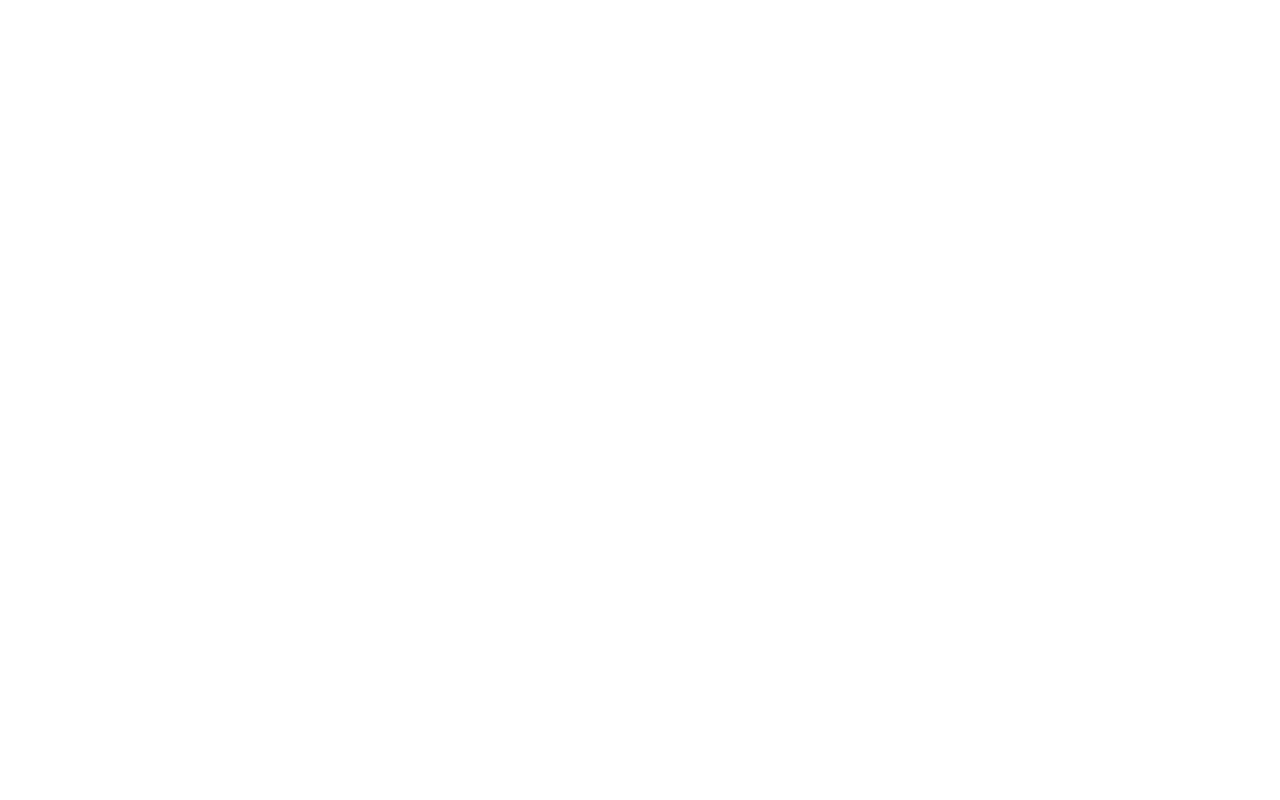
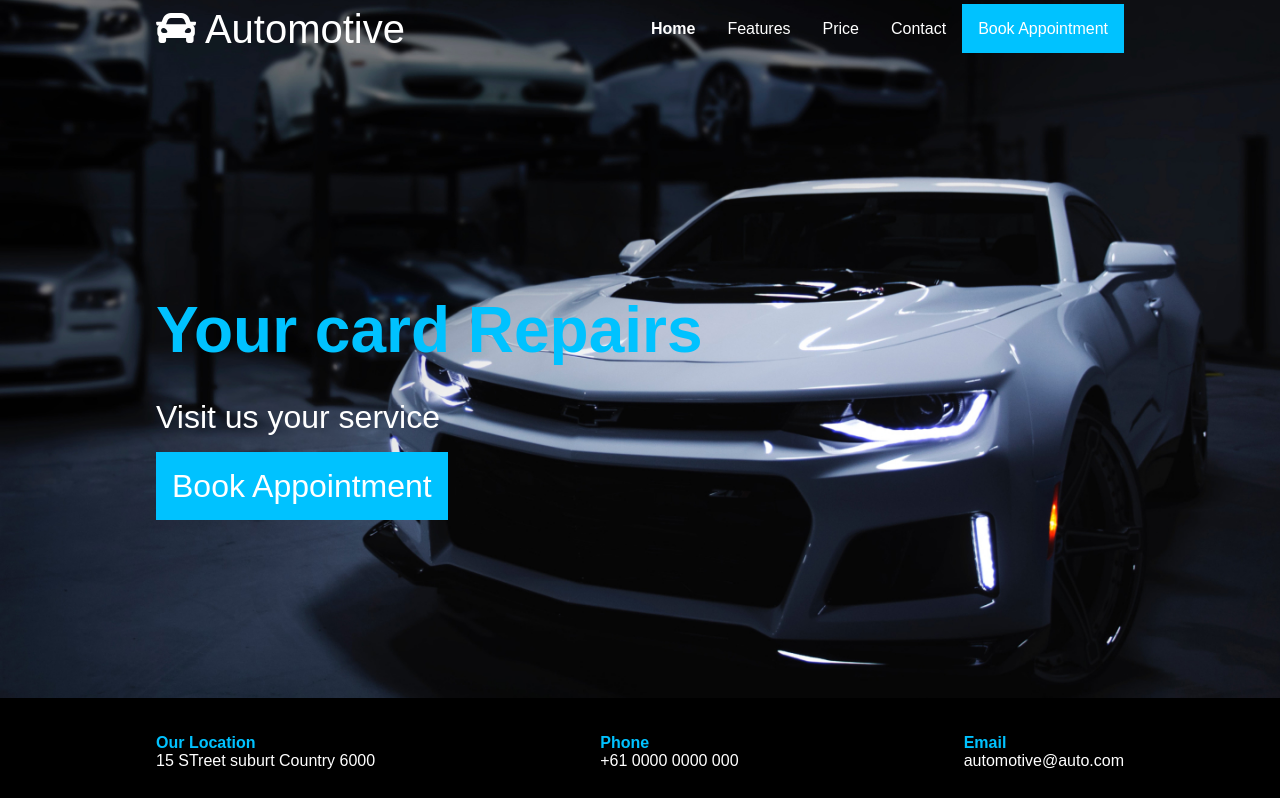
Before and after one commit to qalintana/10websites, a plain HTML site: page automotive-car-design/index.html in a window 1280 px wide. Drawn offline with Linux system fonts and the light colour scheme.

```diff
--- a/automotive-car-design/index.html
+++ b/automotive-car-design/index.html
@@ -3,10 +3,51 @@
   <head>
     <meta charset="UTF-8" />
     <meta name="viewport" content="width=device-width, initial-scale=1.0" />
-    <title>Document</title>
+    <title>Automotive</title>
+    <link
+      rel="stylesheet"
+      href="https://cdnjs.cloudflare.com/ajax/libs/font-awesome/5.14.0/css/all.min.css"
+    />
     <link rel="stylesheet" href="style.css" />
   </head>
   <body>
+    <header>
+      <nav class="container">
+        <div class="logo"><i class="fas fa-car"></i> Automotive</div>
+        <ul>
+          <li><a href="#" class="selected">Home</a></li>
+          <li><a href="#">Features</a></li>
+          <li><a href="#">Price</a></li>
+          <li><a href="#">Contact</a></li>
+          <li><a href="#" class="highlight">Book Appointment</a></li>
+        </ul>
+      </nav>
+
+      <div class="content">
+        <div class="container">
+          <h1>Your card Repairs</h1>
+          <p>Visit us your service</p>
+          <a href="#" class="highlight">Book Appointment</a>
+        </div>
+      </div>
+    </header>
+
+    <footer>
+      <ul class="container">
+        <li>
+          <strong>Our Location</strong>
+          <p>15 STreet suburt Country 6000</p>
+        </li>
+        <li>
+          <strong>Phone</strong>
+          <p>+61 0000 0000 000</p>
+        </li>
+        <li>
+          <strong>Email</strong>
+          <p>automotive@auto.com</p>
+        </li>
+      </ul>
+    </footer>
     <script src="script.js"></script>
   </body>
 </html>
--- a/automotive-car-design/style.css
+++ b/automotive-car-design/style.css
@@ -6,3 +6,117 @@ body {
   font-family: Arial, Helvetica, sans-serif;
   margin: 0;
 }
+
+header {
+  background-image: url('car-bg.jpg');
+  color: white;
+  min-height: calc(100vh - 102px);
+  background-size: cover;
+  flex-direction: column;
+  background-position: center center;
+  display: flex;
+}
+
+.container {
+  max-width: 1000px;
+  width: 100%;
+  margin: 0 auto;
+  padding: 0.25rem 1rem;
+}
+nav {
+  display: flex;
+  justify-content: space-between;
+  align-items: center;
+  padding: 1rem;
+}
+
+nav .logo {
+  font-size: 2.5rem;
+}
+
+nav ul {
+  display: flex;
+  list-style: none;
+  padding: 0;
+}
+
+nav li a {
+  color: white;
+  padding: 1rem;
+  text-decoration: none;
+}
+
+.selected {
+  font-weight: bold;
+}
+
+.highlight {
+  background-color: #00c2ff;
+  color: #fff;
+  text-decoration: none;
+  padding: 1rem;
+}
+
+.content {
+  margin: auto 0;
+  font-size: 2rem;
+  max-width: 100%;
+}
+
+.container h1 {
+  color: #00c2ff;
+  margin-bottom: 0;
+}
+
+footer {
+  height: 100px;
+  background-color: #000;
+  color: #fff;
+  padding: 2rem;
+}
+
+footer ul {
+  display: flex;
+  align-items: center;
+  justify-content: space-between;
+  list-style: none;
+  padding: 0;
+}
+
+footer strong {
+  color: #00c2ff;
+}
+
+footer p {
+  margin: 0;
+}
+
+@media screen and (max-width: 700px) {
+  .content {
+    margin: 2rem auto 0;
+  }
+  nav ul {
+    flex-direction: column;
+  }
+
+  nav li:not(:last-child) {
+    margin-bottom: 1rem;
+  }
+  nav .highlight {
+    display: none;
+  }
+
+  footer {
+    height: auto;
+  }
+
+  footer ul {
+    flex-direction: column;
+    justify-content: center;
+  }
+
+  footer li {
+    margin: 1rem;
+    text-align: center;
+  }
+}
--- /dev/null
+++ b/restaurant-design/style.css
@@ -0,0 +1,111 @@
+* {
+  box-sizing: border-box;
+}
+
+body {
+  font-family: Arial, Helvetica, sans-serif;
+  margin: 0;
+}
+
+header {
+  background-image: url(bg.png);
+  background-size: cover;
+  min-height: 100vh;
+  background-position: center center;
+}
+a {
+  color: white;
+  text-decoration: none;
+}
+
+.container {
+  width: 1000px;
+  max-width: 100%;
+  padding: 1rem;
+  margin: 0 auto;
+}
+
+.prev-nav {
+  font-size: 1.7rem;
+  display: flex;
+  justify-content: space-between;
+  text-align: center;
+}
+
+.logo {
+  color: #026e78;
+  font-weight: bold;
+  font-size: 2.5rem;
+}
+nav {
+  padding: 0.5rem 0;
+}
+
+nav ul {
+  list-style: none;
+  padding: 0;
+  display: flex;
+  flex-wrap: wrap;
+}
+
+nav li {
+  flex: 1 auto;
+}
+nav li a {
+  background-color: #2d99a4;
+  display: block;
+  padding: 1rem 2rem;
+}
+nav a.active {
+  background-color: #fff;
+  color: #026e78;
+  font-weight: bold;
+}
+
+nav a.highlight {
+  background-color: #026e78;
+  color: #fff;
+}
+
+nav a:hover {
+  opacity: 0.8;
+}
+
+.content {
+  margin-top: 5rem;
+  font-size: 2rem;
+  display: flex;
+  flex-direction: column;
+  align-items: flex-start;
+}
+
+.content h1 {
+  background-color: #026e78;
+  display: inline-block;
+  padding: 1rem;
+  font-weight: 200;
+  color: #fff;
+}
+
+.white-link {
+  background-color: #fff;
+  padding: 1rem;
+  color: #2d99a4;
+}
+.teal-link {
+  background-color: #2d99a4;
+  padding: 1rem;
+  color: #fff;
+  margin-top: 1rem;
+}
+
+@media screen and (max-width: 700px) {
+  .prev-nav {
+    flex-direction: column;
+    justify-content: center;
+  }
+
+  nav ul {
+    /* flex-direction: column; */
+  }
+}
```
Also changed, not shown: base-project/index.html (+4 -0 lines), restaurant-design/index.html (added, +44 -0 lines), automotive-car-design/car-bg.jpg (added), restaurant-design/script.js (added), 1 other file.
